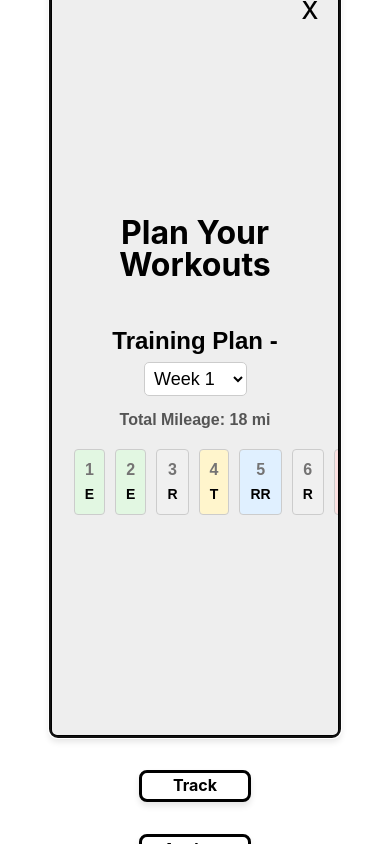
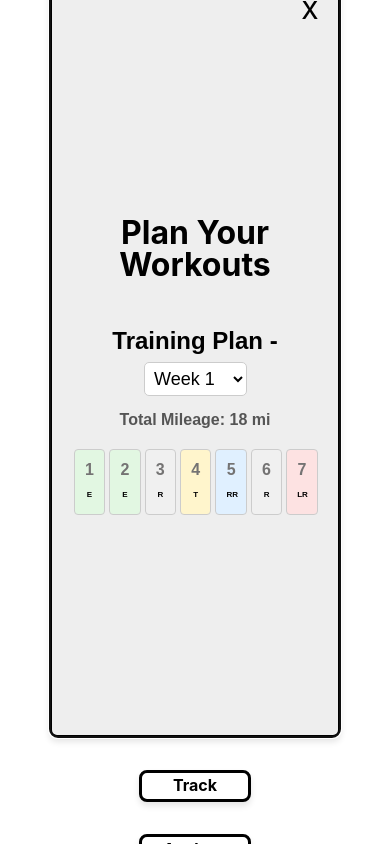
Before and after one commit to tulloch022/marathoner, a React (Vite) app: page / in a window 390 px wide. Both pictures are taken after a click on the button "Plan". Built offline with nearby package versions, Linux system fonts and the light colour scheme.

Commit message:
fixed sizing of plan elements for mobile

```diff
--- a/src/index.css
+++ b/src/index.css
@@ -303,8 +303,8 @@ p {
 
 .plan-grid {
   display: grid;
-  grid-template-columns: repeat(7, 1fr);
-  gap: 10px;
+  grid-template-columns: repeat(7, 13%);
+  gap: 1vw;
 }
 
 .plan-day {
@@ -327,7 +327,7 @@ p {
 }
 
 .plan-day-abbr {
-  font-size: 14px;
+  font-size: .5em;
   color: black;
 }
 
```
